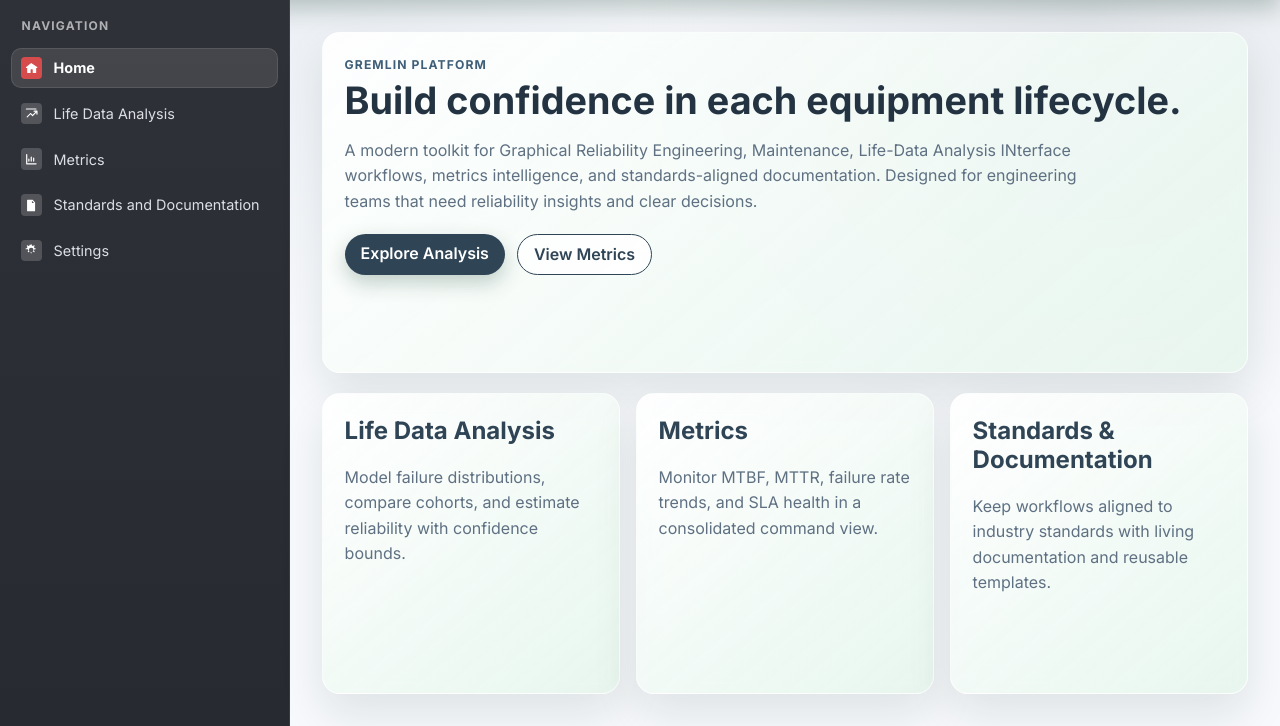
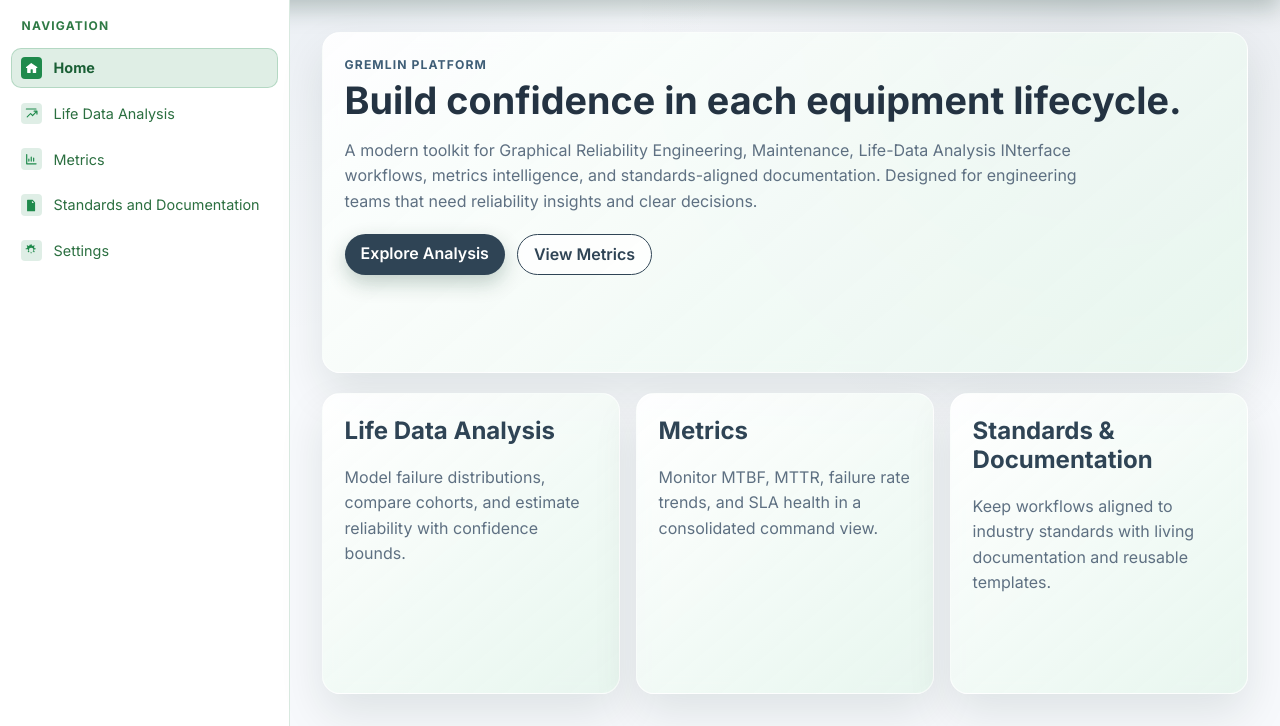
Before and after one commit to stupidshrimp/GREMLIN, a Flask app: page / in a window 1280 px wide. Shown: the part 74-800 px from the top of the page. Run offline with Flask 3, Linux system fonts and the light colour scheme.

Commit message:
Update sidebar to white and green theme

```diff
--- a/static/css/sidebar.css
+++ b/static/css/sidebar.css
@@ -1,6 +1,6 @@
 .sidebar {
-  background: linear-gradient(180deg, #2f3138 0%, #272a31 100%);
-  border-right: 1px solid rgba(255, 255, 255, 0.08);
+  background: #ffffff;
+  border-right: 1px solid rgba(24, 116, 61, 0.16);
   padding: 1rem 0.7rem;
   overflow-y: auto;
   overflow-x: hidden;
@@ -13,7 +13,7 @@
   font-weight: 700;
   letter-spacing: 0.1em;
   text-transform: uppercase;
-  color: rgba(255, 255, 255, 0.62);
+  color: #2f7a45;
 }
 
 .sidebar ul {
@@ -29,7 +29,7 @@
   display: flex;
   align-items: center;
   gap: 0.7rem;
-  color: rgba(239, 242, 247, 0.9);
+  color: #2b6f40;
   text-decoration: none;
   border-radius: 10px;
   padding: 0.55rem 0.6rem;
@@ -45,9 +45,9 @@
   display: inline-flex;
   align-items: center;
   justify-content: center;
-  color: #fff;
+  color: #1f8a4c;
   border-radius: 4px;
-  background: rgba(255, 255, 255, 0.18);
+  background: rgba(31, 138, 76, 0.14);
 }
 
 .nav-icon svg {
@@ -65,18 +65,19 @@
 
 .sidebar a:hover {
   transform: translateX(2px);
-  background: rgba(255, 255, 255, 0.08);
+  background: rgba(31, 138, 76, 0.1);
 }
 
 .sidebar a.active {
-  background: rgba(255, 255, 255, 0.1);
-  color: #ffffff;
+  background: rgba(31, 138, 76, 0.14);
+  color: #1a5f35;
   font-weight: 700;
-  box-shadow: inset 0 0 0 1px rgba(255, 255, 255, 0.1);
+  box-shadow: inset 0 0 0 1px rgba(31, 138, 76, 0.22);
 }
 
 .sidebar a.active .nav-icon {
-  background: #d64c4c;
+  background: #1f8a4c;
+  color: #ffffff;
 }
 
 @media (max-width: 900px) {
```
